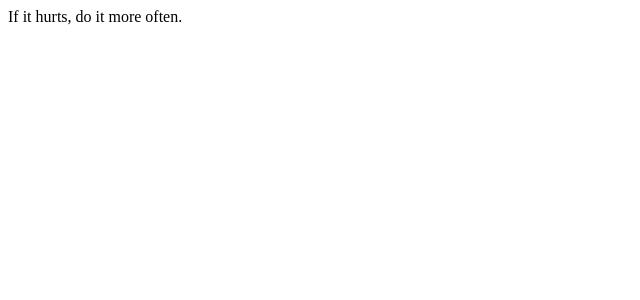
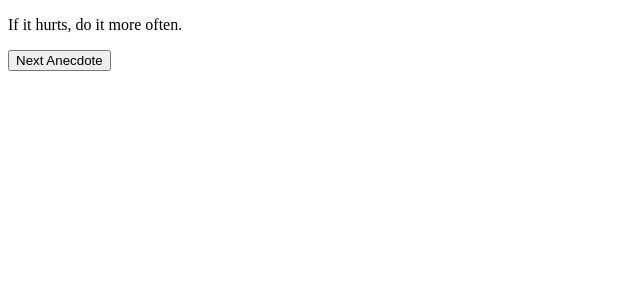
Before and after one commit to Sanwicklith/part_1, a React (Vite) app: page / in a window 1280 px wide. Shown: the top 300 px of the page, without its empty margins (0-640 px from the left). Built offline with nearby package versions, Linux system fonts and the light colour scheme.

Commit message:
exercise_1.12*: Anecdotes

```diff
--- a/src/App.jsx
+++ b/src/App.jsx
@@ -13,8 +13,19 @@ const App = () => {
   ];
 
   const [selected, setSelected] = useState(0);
-
-  return <div>{anecdotes[selected]}</div>;
+  const randomAnecdote = () => {
+    let randomNumber = Math.floor(Math.random() * anecdotes.length);
+    console.log(randomNumber);
+    setSelected(randomNumber);
+  };
+  return (
+    <div>
+      <p>{anecdotes[selected]}</p>
+      <div>
+        <button onClick={randomAnecdote}>Next Anecdote</button>
+      </div>
+    </div>
+  );
 };
 
 export default App;
```
